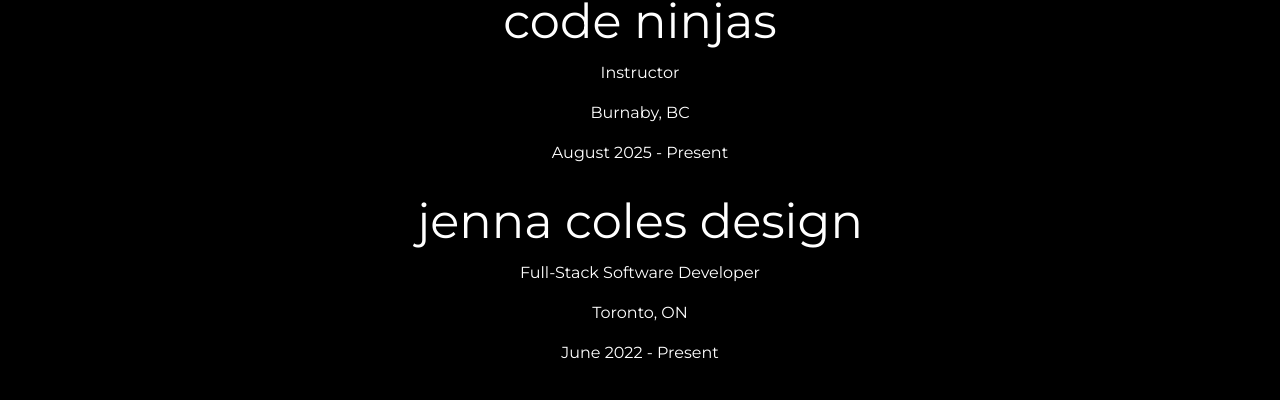
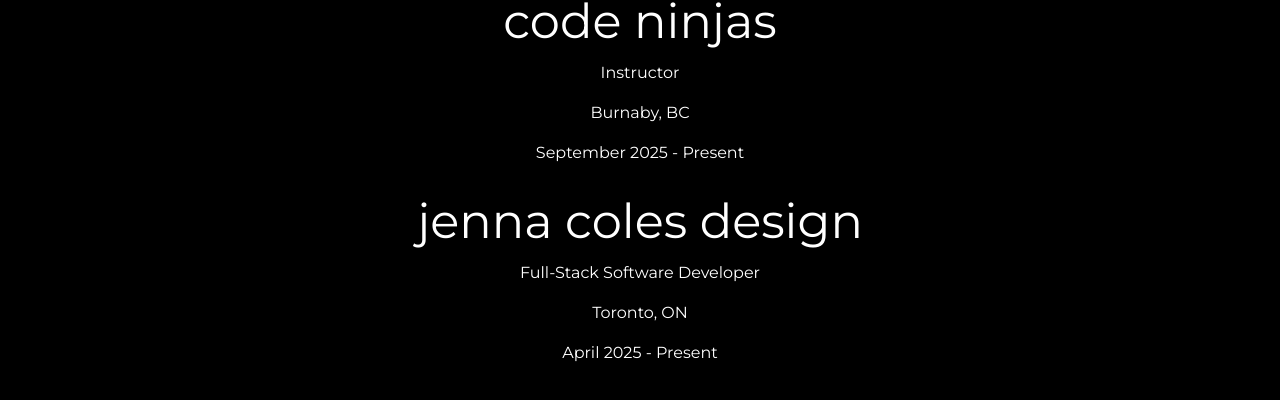
Before and after one commit to hsnfwz/hussein-fawaz-portfolio, a Next.js app: page / in a window 1280 px wide. Shown: the part 1011-1411 px from the top of the page. Built offline with nearby package versions, Linux system fonts and the light colour scheme.

Commit message:
updated experience

```diff
--- a/src/app/page.tsx
+++ b/src/app/page.tsx
@@ -67,7 +67,7 @@
               </h2>
               <h3 className="text-center">Instructor</h3>
               <h3 className="text-center">Burnaby, BC</h3>
-              <h3 className="text-center">August 2025 - Present</h3>
+              <h3 className="text-center">September 2025 - Present</h3>
             </div>
             <div className="flex flex-col gap-4">
               <h2 className="text-center text-2xl lowercase md:text-5xl">
@@ -75,7 +75,7 @@
               </h2>
               <h3 className="text-center">Full-Stack Software Developer</h3>
               <h3 className="text-center">Toronto, ON</h3>
-              <h3 className="text-center">June 2022 - Present</h3>
+              <h3 className="text-center">April 2025 - Present</h3>
             </div>
             <div className="flex flex-col gap-4">
               <h2 className="text-center text-2xl lowercase md:text-5xl">
```
